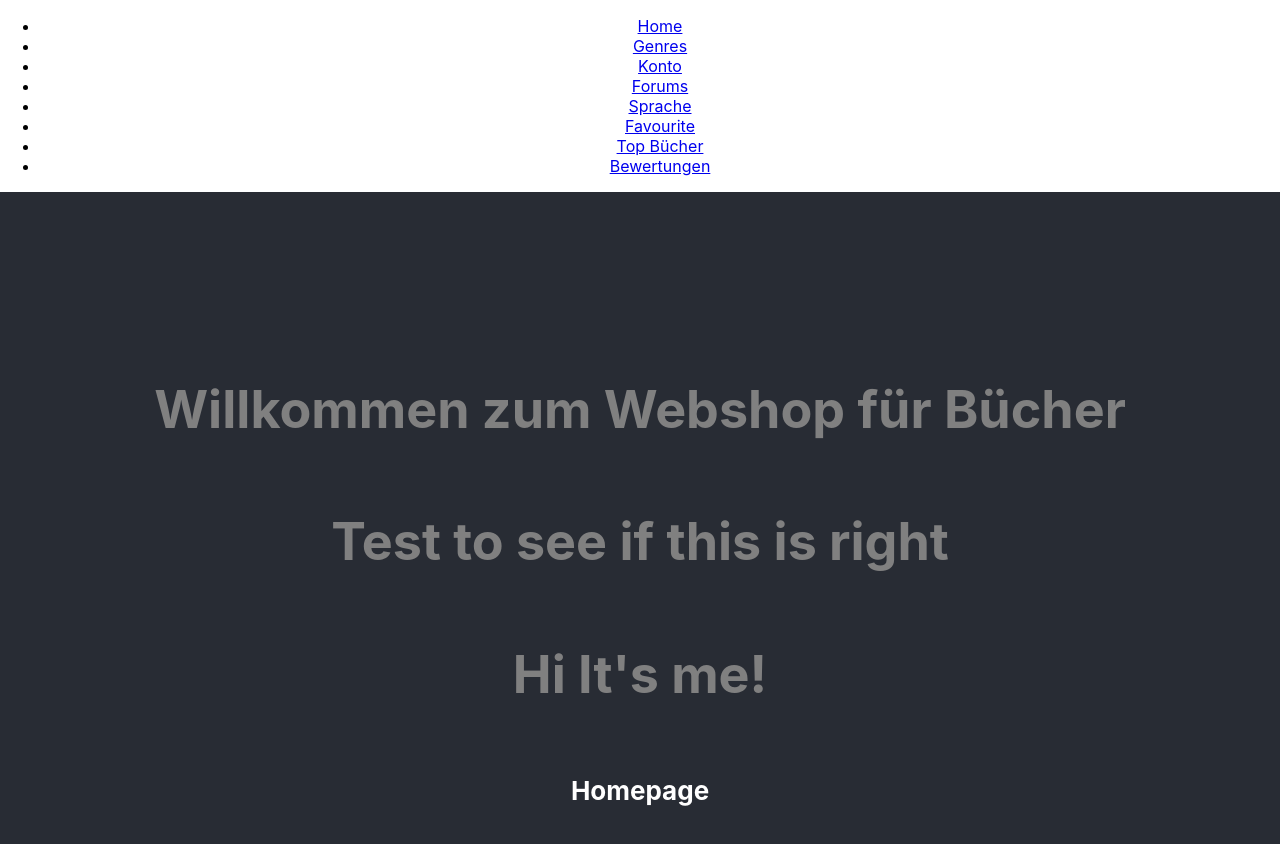
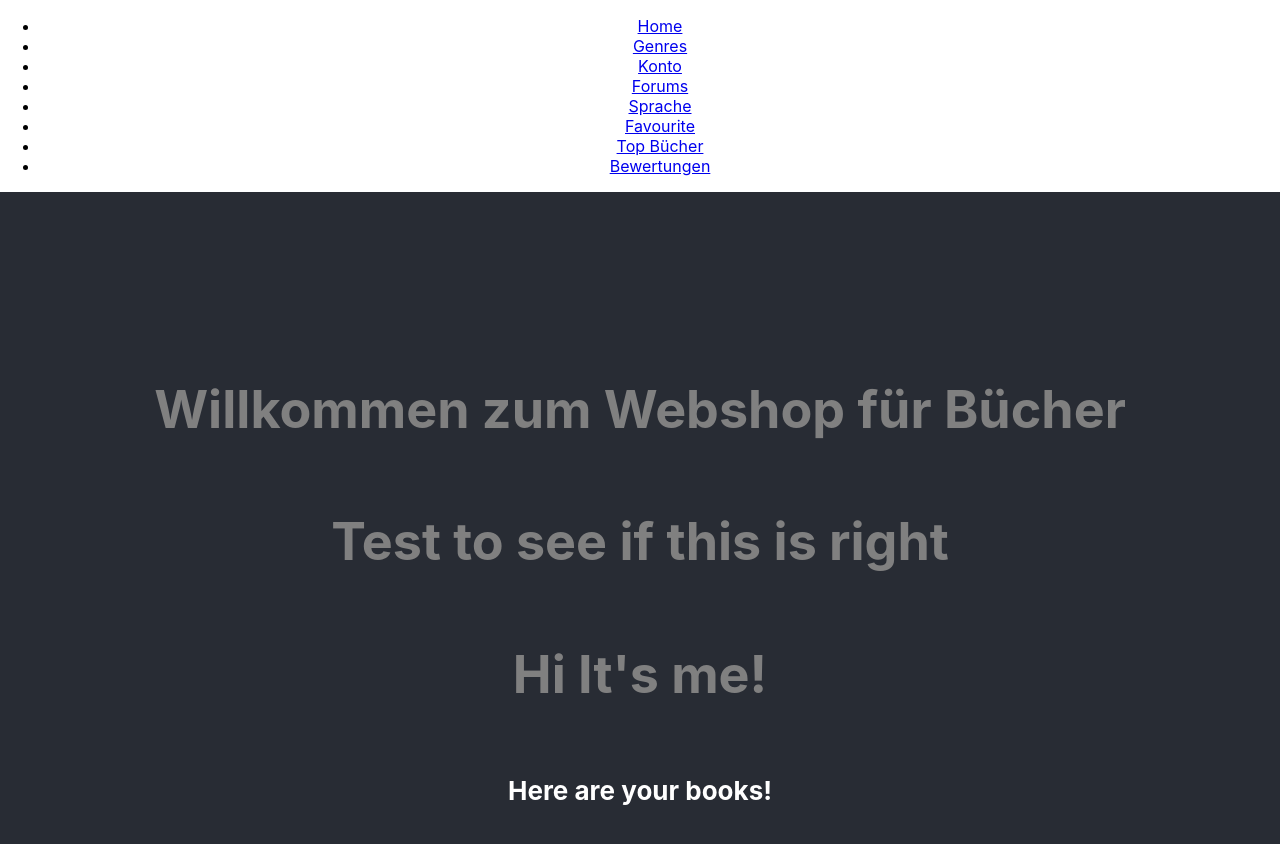
Before and after one commit to EthanUltra/LB-Projekt-M294-295_Ethan-Shrestha, a React (Create React App) app in the folder Front-End/Projekt/: page /favourite in a window 1280 px wide. Shown: the top 844 px of the page. Built offline with nearby package versions, Linux system fonts and the light colour scheme.

Commit message:
Changed Favourites

```diff
--- a/Front-End/Projekt/src/Favourite.js
+++ b/Front-End/Projekt/src/Favourite.js
@@ -9,7 +9,7 @@ class Favourite extends React.Component {
     render() {
         return (
             <div>
-                <h4>Homepage</h4>
+                <h4>Here are your books!</h4>
             </div>
         )
     }
```
